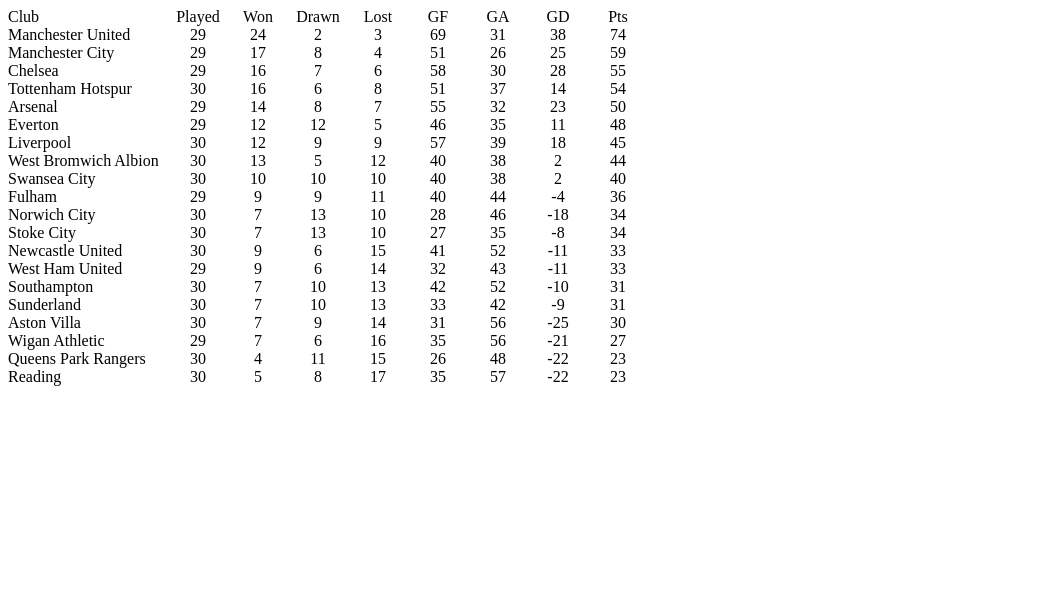
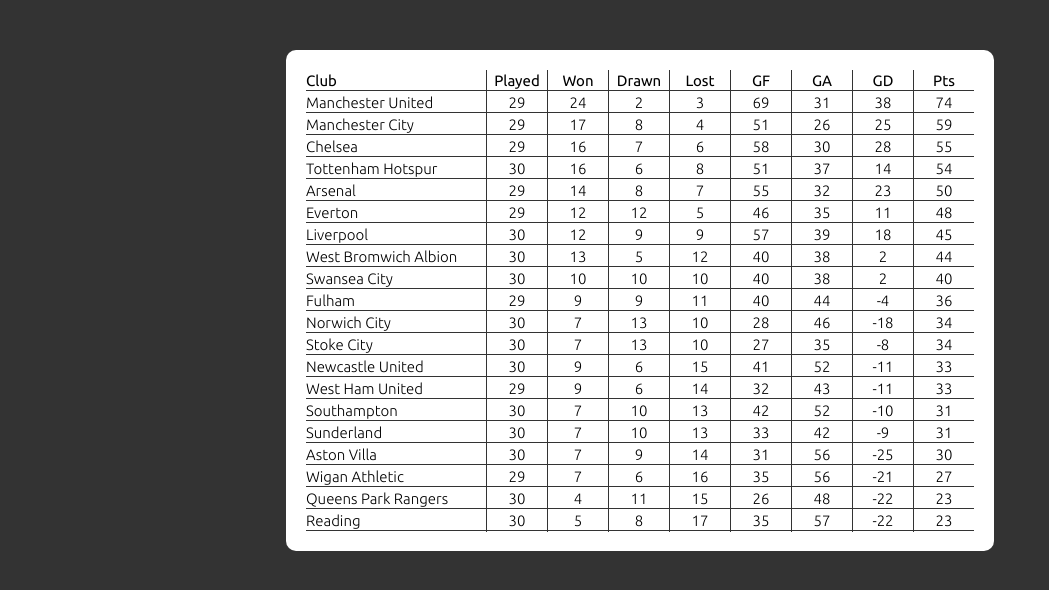
Before and after one commit to Copelandic/premier-league, a plain HTML site: page index.html in a window 1280 px wide. Shown: the whole page, without its empty margins (0-1049 px from the left). Drawn offline with Linux system fonts and the light colour scheme.

Commit message:
style changes made

```diff
--- a/css/main.css
+++ b/css/main.css
@@ -1,21 +1 @@
-ul{
-	margin: 0;
-	padding: 0;
-}
-
-ul.team-row{
-	list-style-type: none;
-	clear: both;
-}
-
-ul.team-row li{
-	list-style-type: none;
-	float: left;
-	width: 60px;
-	text-align: center;
-}
-
-ul.team-row li.team-name{
-	width: 160px;
-	text-align: left;
-}
+html{font-family:"Ubuntu",sans-serif;font-weight:300;background-color:#333}ul{margin:0;padding:0}ul.team-row{list-style-type:none;clear:both;height:20px;border-bottom:1px solid #333}ul.team-row li{list-style-type:none;float:left;width:60px;text-align:center;font-size:15px;line-height:22px;border-right:1px solid #333}ul.team-row li:last-child{border-right:none}ul.team-row li.team-name{width:180px;text-align:left}.teams{width:668px;margin:50px auto 0;background-color:#fff;padding:20px;-webkit-border-radius:10px;-moz-border-radius:10px;border-radius:10px}.bold{font-weight:400;font-size:16px}
--- a/index.html
+++ b/index.html
@@ -5,19 +5,20 @@
 	<title>Premier League</title>
     <meta name="viewport" content="width=device-width">
     <link rel="stylesheet" href="css/main.css">
+    <link href='http://fonts.googleapis.com/css?family=Ubuntu:300,400' rel='stylesheet' type='text/css'>
 </head>
 <body>
 	<div class="teams">
 		<ul class="team-row">
-			<li class="team-name">Club</li>
-			<li>Played</li>
-			<li>Won</li>
-			<li>Drawn</li>
-			<li>Lost</li>
-			<li>GF</li>
-			<li>GA</li>
-			<li>GD</li>
-			<li>Pts</li>
+			<li class="team-name bold">Club</li>
+			<li class="bold">Played</li>
+			<li class="bold">Won</li>
+			<li class="bold">Drawn</li>
+			<li class="bold">Lost</li>
+			<li class="bold">GF</li>
+			<li class="bold">GA</li>
+			<li class="bold">GD</li>
+			<li class="bold">Pts</li>
 		</ul>
 	</div>
 
--- a/js/collections.js
+++ b/js/collections.js
@@ -1,12 +1,12 @@
-var TeamCollection = Backbone.Collection.extend({
-	model: Team,
+App.Collections.Teams = Backbone.Collection.extend({
+	model: App.Models.Team,
 
 	comparator: function(team) {
 		return -team.get("points");
 	}
 });
 
-var teamCollection = new TeamCollection([
+var teamCollection = new App.Collections.Teams([
 	{
 		name: 'Arsenal',
 		won: 14,
--- a/js/models.js
+++ b/js/models.js
@@ -1,4 +1,4 @@
-var Team = Backbone.Model.extend({
+App.Models.Team = Backbone.Model.extend({
 	defaults: {
 		name: 'Team Name',
 		won: 0,
--- a/js/views.js
+++ b/js/views.js
@@ -1,9 +1,9 @@
-var TeamsView = Backbone.View.extend({
+App.Views.Teams = Backbone.View.extend({
 	tagName: 'ul',
 
 	render: function() {
 		this.collection.each(function(team) {
-			var teamView = new TeamView({ model: team });
+			var teamView = new App.Views.Team({ model: team });
 			this.$el.append(teamView.render().el);
 		}, this);
 
@@ -11,7 +11,7 @@
 	}
 });
 
-var TeamView = Backbone.View.extend({
+App.Views.Team = Backbone.View.extend({
 	tagName: 'ul class="team-row"',
 
 	template: template('teamTemplate'),
@@ -22,10 +22,10 @@
 	}
 });
 
-var team = new Team;
+var team = new App.Models.Team;
 
-var teamView = new TeamView({ model: team });
+var teamView = new App.Views.Team({ model: team });
 
-var teamsView = new TeamsView({ collection: teamCollection });
+var teamsView = new App.Views.Teams({ collection: teamCollection });
 
 $('.teams').append(teamsView.render().el);
```
Also changed, not shown: js/main.js (line endings or trailing spaces).
